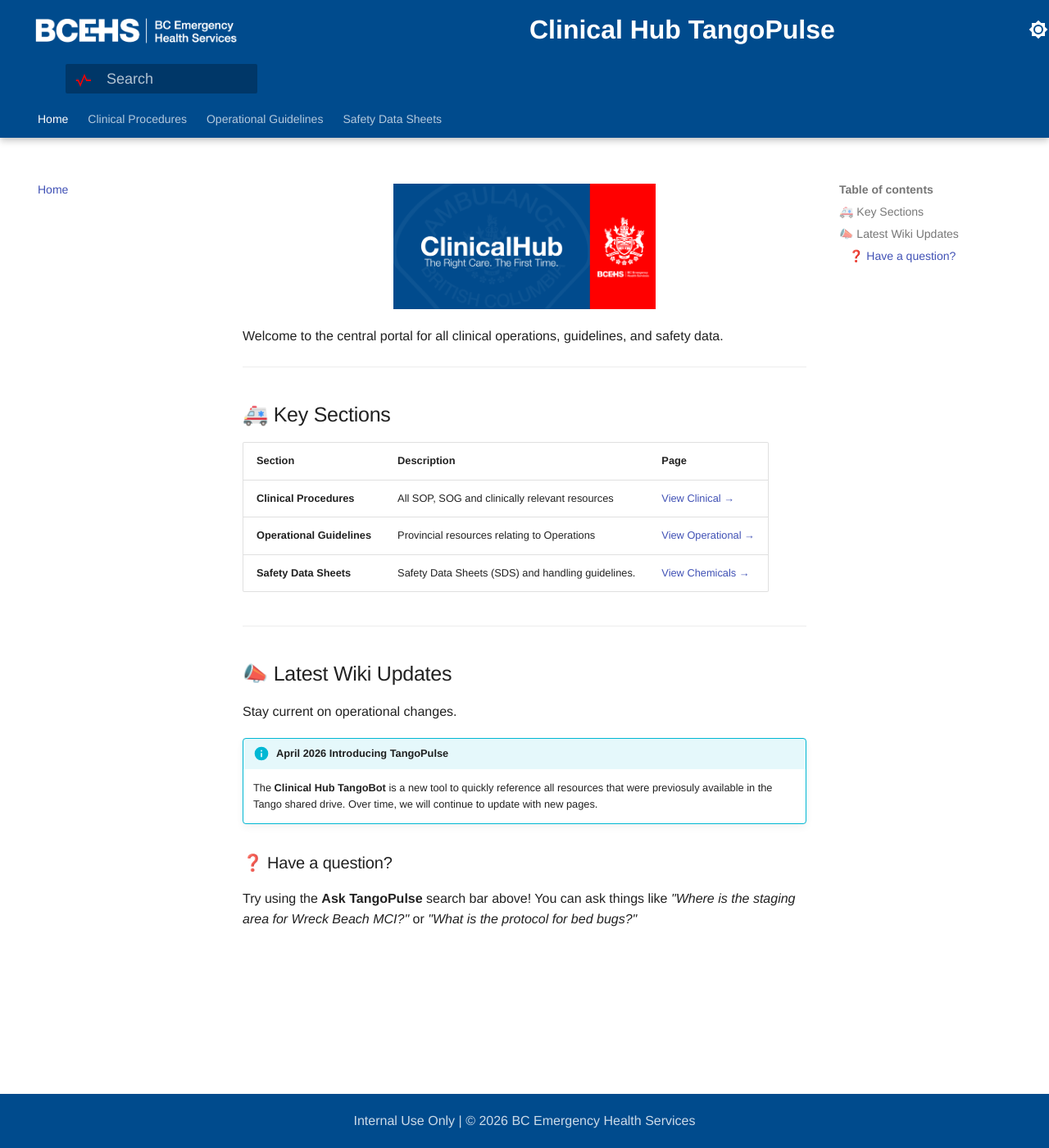
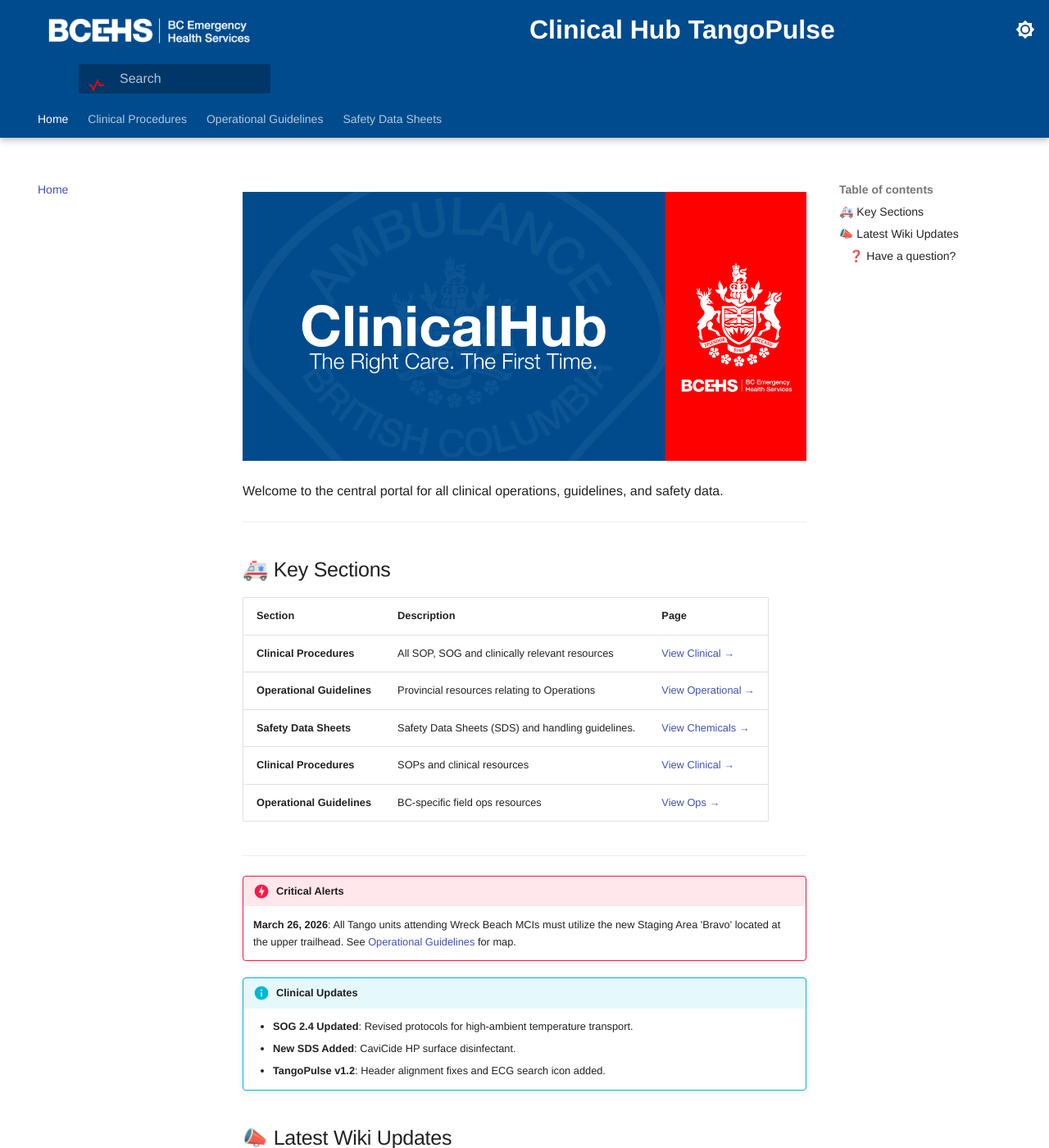
Before and after one commit to bcehsclinicalhub/TangoBot, an MkDocs documentation site: the page built from docs/index.md, in a window 1280 px wide and 1400 px high. Shown: the whole window at 82% size. Built offline with MkDocs 1.6.1 and Material for MkDocs 9.7.7, drawn with Linux system fonts in a browser that asks for light colours.

Commit message:
UI: Fixed title centering and added Critical Alerts to Home

```diff
--- a/docs/index.md
+++ b/docs/index.md
@@ -13,8 +13,17 @@
 | **Clinical Procedures** | All SOP, SOG and clinically relevant resources | [View Clinical →](clinical/bed-bugs-procedure.md) |
 | **Operational Guidelines** | Provincial resources relating to Operations | [View Operational →](operational/wreck-beach-procedure.md) |
 | **Safety Data Sheets** | Safety Data Sheets (SDS) and handling guidelines. | [View Chemicals →](chemical/sodium-hypochlorite.md) |
+| **Clinical Procedures** | SOPs and clinical resources | [View Clinical →](clinical/index.md) |
+| **Operational Guidelines** | BC-specific field ops resources | [View Ops →](operational/index.md) |
 
 ---
+!!! danger "Critical Alerts"
+    **March 26, 2026**: All Tango units attending Wreck Beach MCIs must utilize the new Staging Area 'Bravo' located at the upper trailhead. See [Operational Guidelines](operational/index.md) for map.
+
+!!! info "Clinical Updates"
+    * **SOG 2.4 Updated**: Revised protocols for high-ambient temperature transport.
+    * **New SDS Added**: CaviCide HP surface disinfectant.
+    * **TangoPulse v1.2**: Header alignment fixes and ECG search icon added.
 
 ## 📣 Latest Wiki Updates
 Stay current on operational changes.
--- a/docs/stylesheets/extra.css
+++ b/docs/stylesheets/extra.css
@@ -4,25 +4,25 @@
     font-weight: 300;
 }
 
-/* --- 2. HEADER: 3-COLUMN GRID LOCK (PRECISION ALIGN) --- */
+/* --- 2. HEADER: 3-COLUMN GRID WITH BALANCED SPACERS --- */
 .md-header, .md-tabs {
     background-color: #004B8D !important;
 }
 
 .md-header__inner {
     display: grid !important;
-    /* Forces symmetry: 280px on both ends makes the middle '1fr' a true center */
+    /* [280px Logo] | [Centered Title] | [280px Search Area] */
     grid-template-columns: 280px 1fr 280px !important;
     align-items: center !important;
     width: 100%;
+    padding: 0 20px !important;
 }
 
-/* ZONE 1: LOGO (Left) */
+/* ZONE 1: LOGO */
 .md-header__button.md-logo {
     grid-column: 1;
     justify-self: start;
     margin: 0 !important;
-    z-index: 10;
 }
 
 .md-header__button.md-logo img {
@@ -35,7 +35,6 @@
     grid-column: 2;
     justify-self: center;
     text-align: center;
-    width: auto !important;
 }
 
 .md-header__topic {
@@ -43,42 +42,27 @@
     font-size: 1.6rem !important;
     font-weight: 700 !important;
     color: white !important;
-    white-space: nowrap;
 }
 
-/* ZONE 3: SEARCH & TOGGLE (Right) */
+/* ZONE 3: SEARCH & TOGGLE (RIGHT ALIGNED) */
 .md-header__search {
     grid-column: 3;
     justify-self: end;
-    width: 230px !important;
+    width: 220px !important;
     margin: 0 !important;
-    z-index: 10;
 }
 
 .md-header__option {
     grid-column: 3;
     justify-self: end;
-    margin-right: -45px; /* Adjusts gear to the far right of search */
-    z-index: 11;
+    margin-right: -45px;
 }
 
-/* Remove hover tooltips */
-.md-header__button[title], .md-logo[title] {
-    pointer-events: none;
-}
-
-/* --- 3. LANDING PAGE CLEANUP --- */
+/* --- 3. LANDING PAGE & FOOTER --- */
 .md-breadcrumb, .md-content h1:first-child {
     display: none !important;
 }
 
-.hero-logo {
-    width: 320px;
-    display: block;
-    margin: -10px auto 20px auto;
-}
-
-/* --- 4. FOOTER: BLUE BAR & COPYRIGHT --- */
 .md-footer, .md-footer-meta {
     background-color: #004B8D !important;
     border: none !important;
@@ -101,26 +85,22 @@
     opacity: 0.8;
 }
 
-/* --- 5. TANGO-PULSE SEARCH ICON & VERTICAL CENTERING --- */
+/* --- 4. TANGO-PULSE SEARCH ICON & INPUT --- */
 .md-search__input {
     padding-left: 2.5rem !important;
     line-height: 1.5 !important;
-    font-size: 0.9rem !important;
 }
 
-/* HARD HIDE: Kills default magnifying glasses */
 .md-search__icon svg {
     display: none !important;
 }
 
-/* VERTICAL CENTERING: Forces the Pulse to the middle of the bar height */
 .md-search__icon[for="__search"] {
     display: flex !important;
     align-items: center !important;
     justify-content: center !important;
     height: 100% !important;
     left: 0.5rem !important;
-    top: 0 !important;
 }
 
 .md-search__icon[for="__search"]::before {
```
